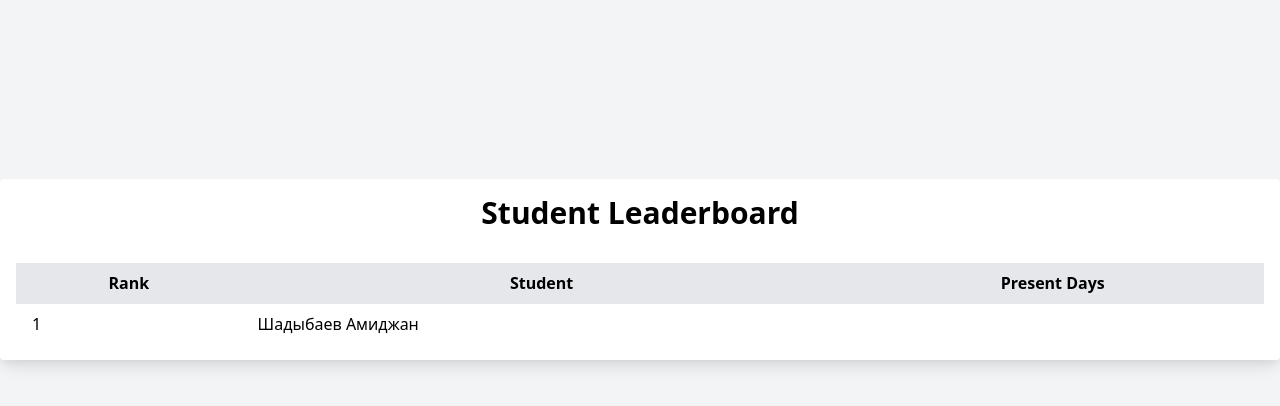
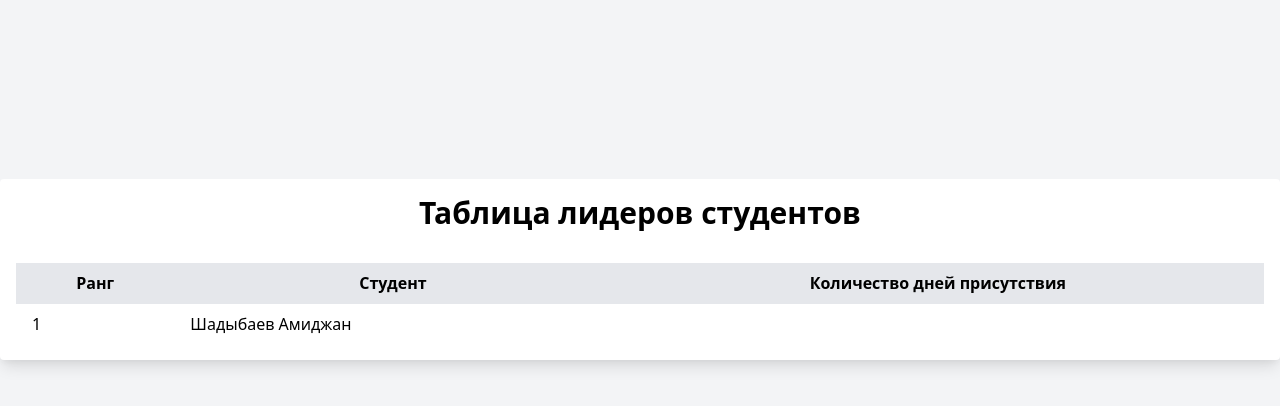
Before and after one commit to amakika/MetaAttendance, a Django app: page /leaderboard/ in a window 1280 px wide. Shown: the part 131-537 px from the top of the page. Run offline with Django 5.2, Linux system fonts and the light colour scheme; data comes from the database, SQL or seed files in the repository; data that the repository does not hold is empty.

Commit message:
Update leaderboard.html

```diff
--- a/attendance/templates/attendance/leaderboard.html
+++ b/attendance/templates/attendance/leaderboard.html
@@ -1,20 +1,20 @@
 <!DOCTYPE html>
-<html lang="en">
+<html lang="ru">
 <head>
     <meta charset="UTF-8">
     <meta name="viewport" content="width=device-width, initial-scale=1.0">
-    <title>Leaderboard</title>
+    <title>Таблица лидеров</title>
     <link rel="stylesheet" href="https://cdnjs.cloudflare.com/ajax/libs/tailwindcss/2.2.19/tailwind.min.css">
 </head>
 <body class="bg-gray-100 flex items-center justify-center min-h-screen">
     <div class="container mx-auto p-4 bg-white rounded shadow-lg">
-        <h2 class="text-3xl font-bold text-center mb-8">Student Leaderboard</h2>
+        <h2 class="text-3xl font-bold text-center mb-8">Таблица лидеров студентов</h2>
         <table class="min-w-full bg-white">
             <thead>
                 <tr class="bg-gray-200">
-                    <th class="py-2 px-4">Rank</th>
-                    <th class="py-2 px-4">Student</th>
-                    <th class="py-2 px-4">Present Days</th>
+                    <th class="py-2 px-4">Ранг</th>
+                    <th class="py-2 px-4">Студент</th>
+                    <th class="py-2 px-4">Количество дней присутствия</th>
                 </tr>
             </thead>
             <tbody>
```
